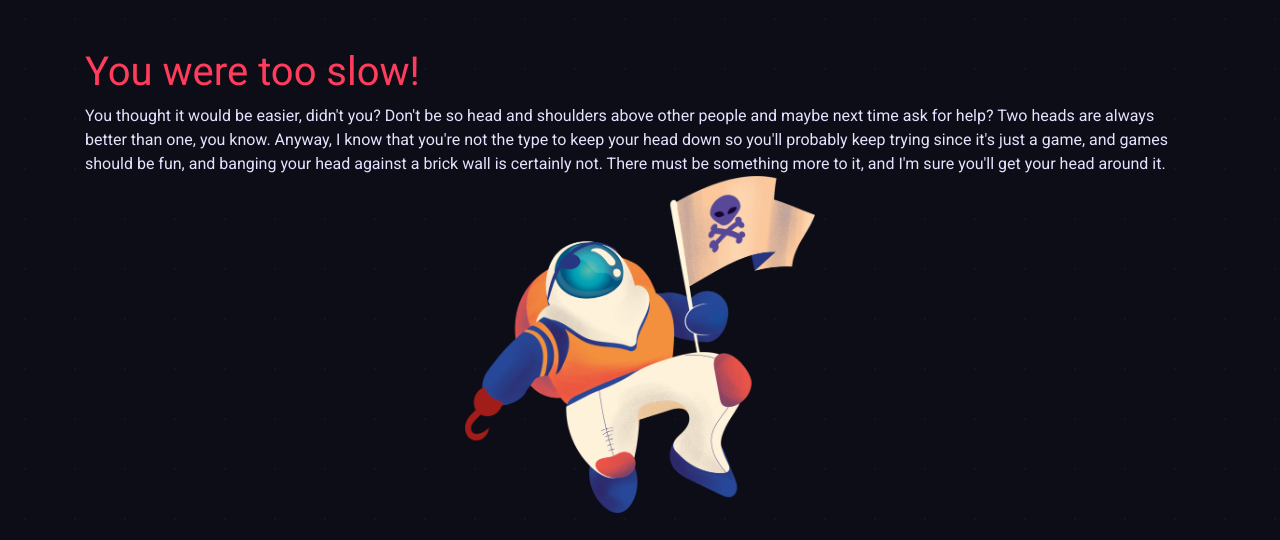
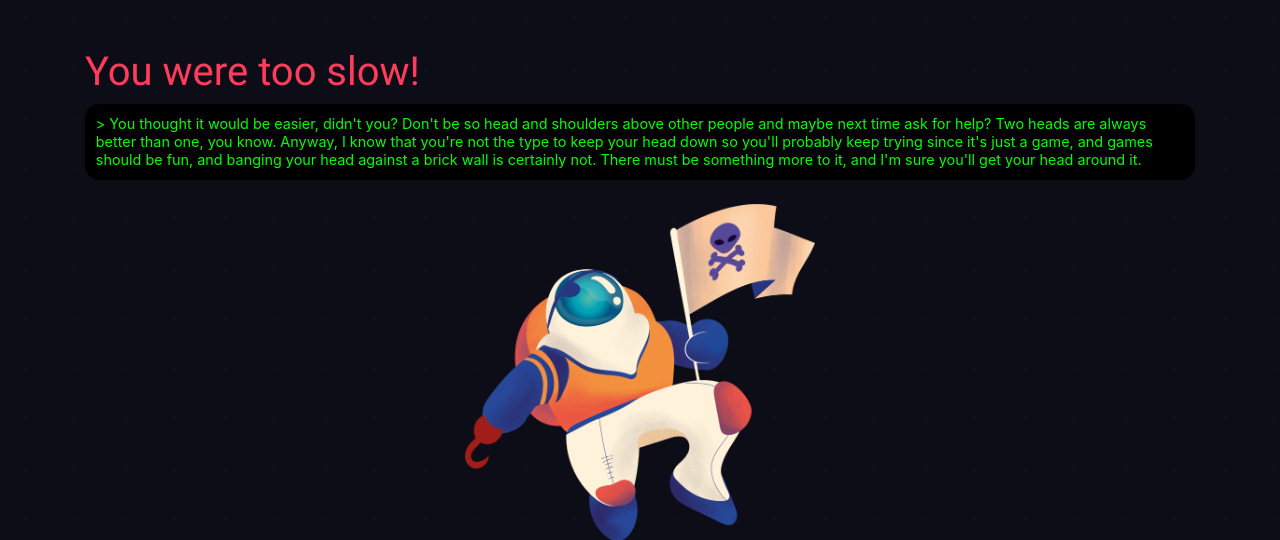
Before and after one commit to m4tx/hackthespace, a Django app: page /ysoslow/ in a window 1280 px wide. Shown: the part 56-596 px from the top of the page. Run offline with Django 3.2, Linux system fonts and the light colour scheme; style sheets or scripts are compiled from the project's sources; some libraries are stand-ins or nearby versions; some web fonts are replaced.

Commit message:
Style the fairy tales

```diff
--- /dev/null
+++ b/game/static/scss/_fairy_tale.scss
@@ -0,0 +1,10 @@
+.fairy-tale {
+  color: #0f0;
+  background-color: #000;
+
+  border-radius: 1em;
+  padding: 0.75em;
+
+  font-size: 0.9rem;
+  line-height: 1.25;
+}
--- a/game/templates/tale.html
+++ b/game/templates/tale.html
@@ -1,3 +1,7 @@
-<div class="fairy-tale">
-    {% include filename %}
+<div class="row justify-content-md-center mb-4">
+    <div class="col-xl-12">
+        <div class="text-mono fairy-tale">
+            > {% include filename %}
+        </div>
+    </div>
 </div>
```
